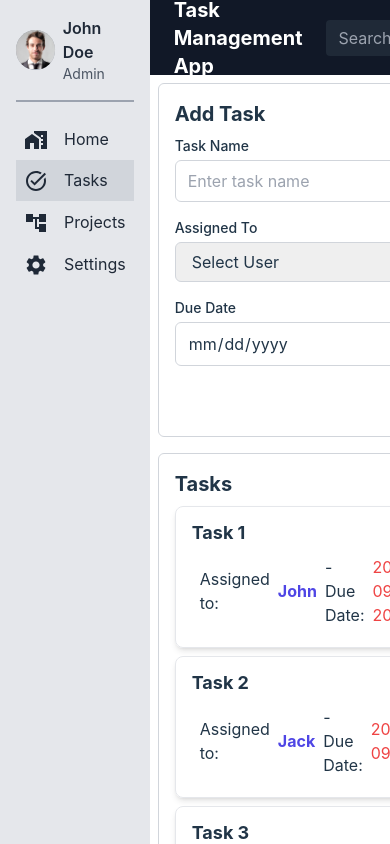
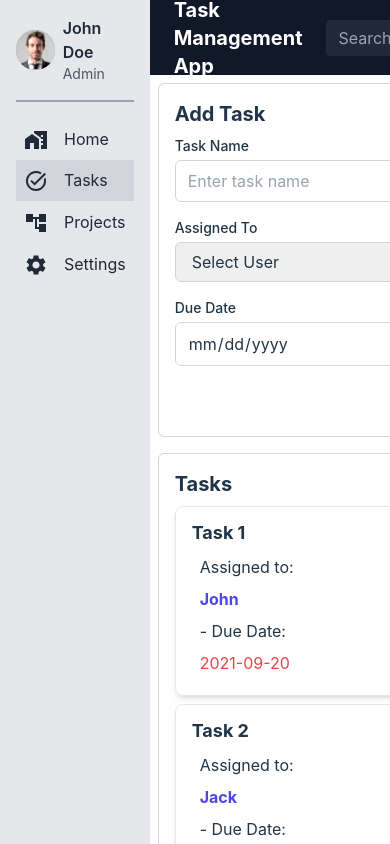
Before and after one commit to Fellah-wassim/Task-Management-Application, a React (Vite) app: page /tasks in a window 390 px wide. Built offline with nearby package versions, Linux system fonts and the light colour scheme.

Commit message:
added a better display for task list on mobile phone

```diff
--- a/src/components/tasks/TaskList.tsx
+++ b/src/components/tasks/TaskList.tsx
@@ -109,7 +109,7 @@ const TaskList: React.FC<TaskListProps> = ({
                   <strong className="text-lg">{task.name}</strong>
                 )}
 
-                <div className="flex items-center justify-start gap-2 text-white-600 p-2">
+                <div className="flex items-center justify-start gap-2 text-white-600 p-2 max-sm:flex-col max-sm:items-start">
                   Assigned to:
                   {editingTask.state && editingTask.id == task.id ? (
                     <Select onAssignedToChange={handleAssignedToChange} />
@@ -129,7 +129,7 @@ const TaskList: React.FC<TaskListProps> = ({
                   )}
                 </div>
               </div>
-              <div className="flex items-center space-x-2">
+              <div className="flex items-center p-3 space-x-2 max-sm:space-x-0 max-sm:flex-col max-sm:gap-3 max-sm:justify-center">
                 {editingTask.state && editingTask.id == task.id ? (
                   <>
                     <button
```
